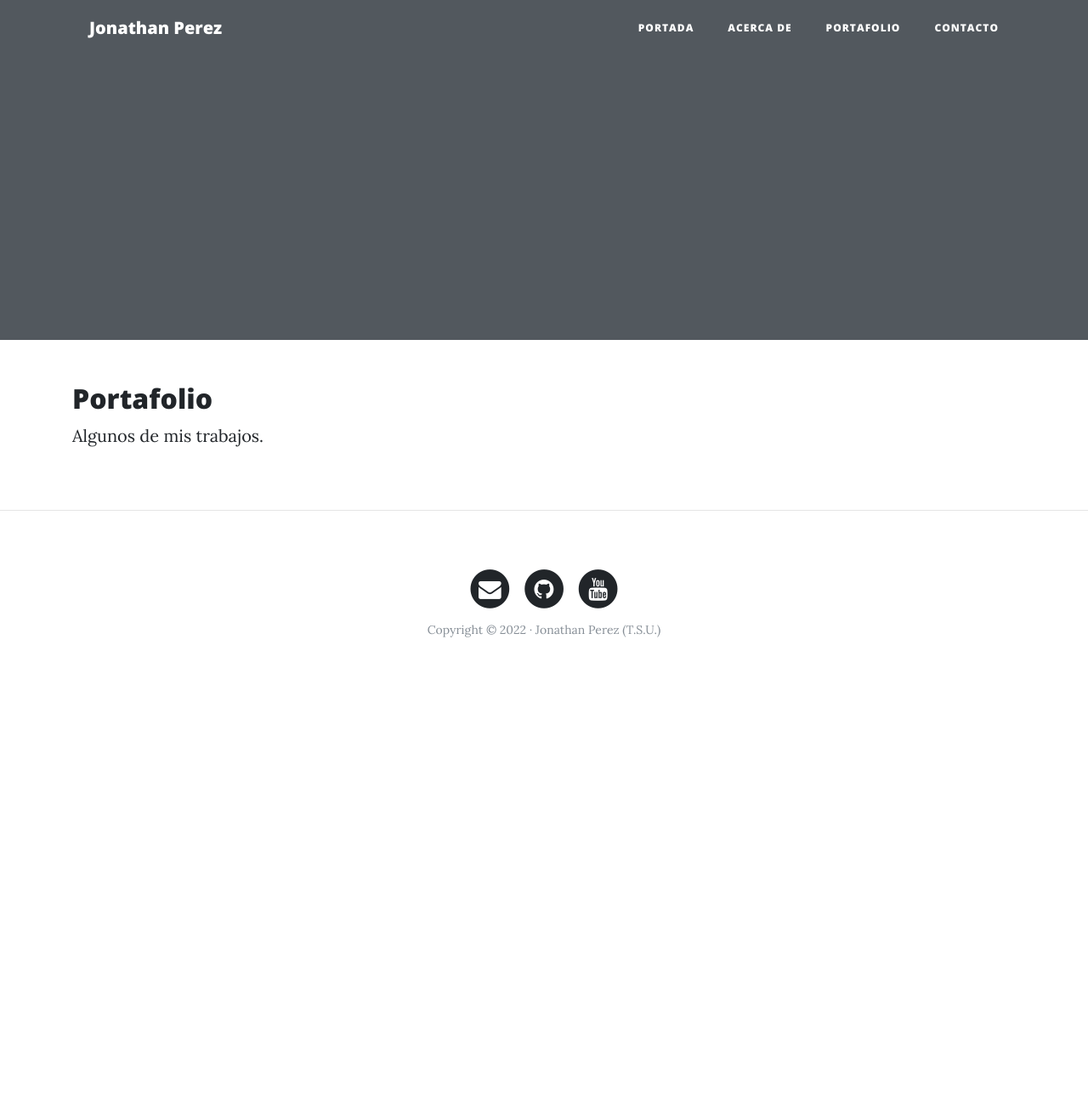
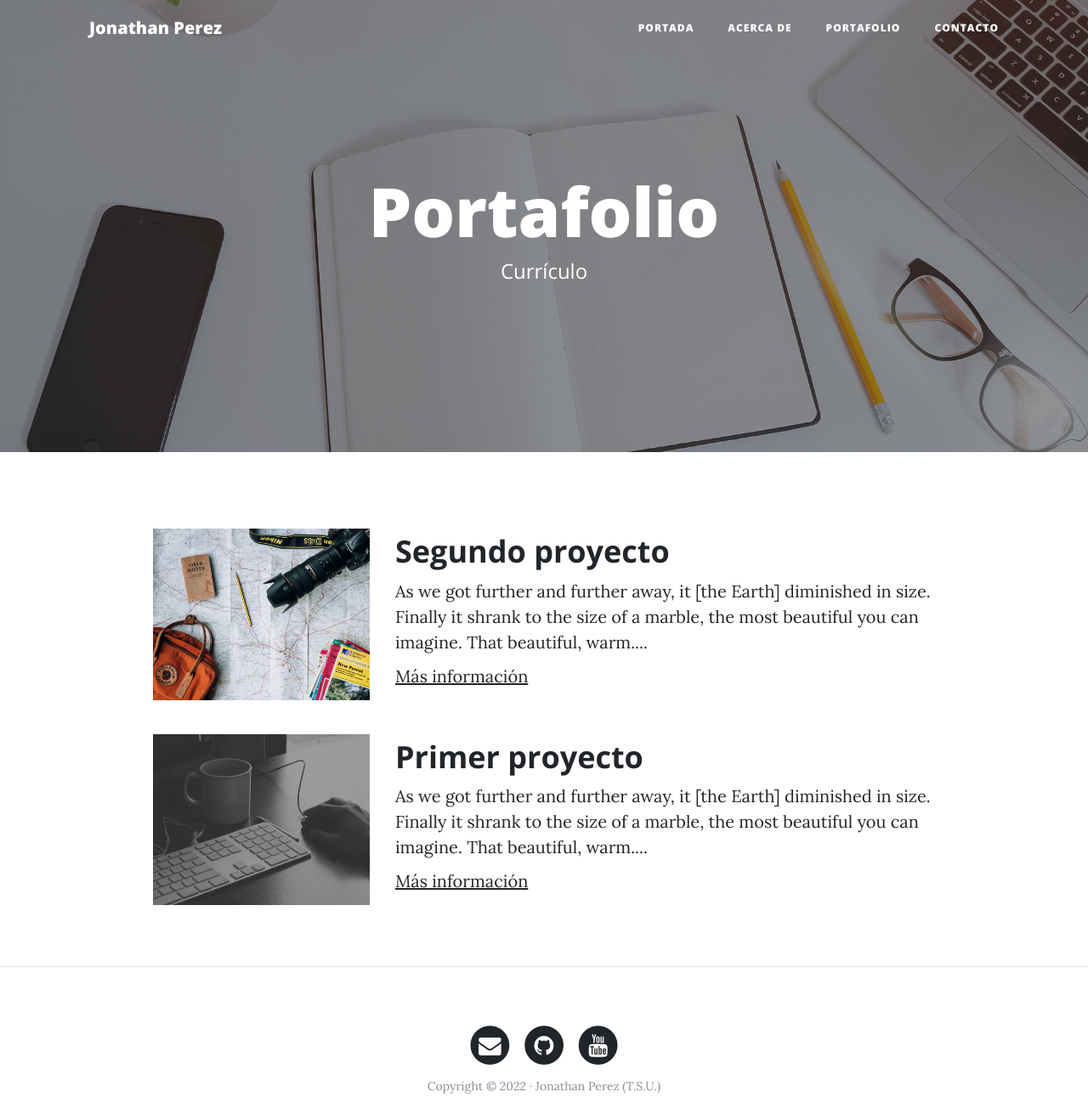
Before and after one commit to TheJonaCode/WebPersonal, a Django app: page /portfolio/ in a window 1280 px wide. Shown: the top 1305 px of the page at 85% size. Before the commit the page ends 750 px from the top, so only its background shows below. Run offline with Django 3.2, Linux system fonts and the light colour scheme; some libraries are stand-ins or nearby versions.

Commit message:
Adaptar los demás templates

```diff
--- a/core/templates/core/portfolio.html
+++ b/core/templates/core/portfolio.html
@@ -1,4 +1,26 @@
-{% extends 'core/base.html' %} {% block title %}Portafolio{% endblock %} {% block content %}
-<h2>Portafolio</h2>
-<p>Algunos de mis trabajos.</p>
+{% extends 'core/base.html' %} {% load static %} {% block title %}Portafolio{% endblock %} {% block background %}{% static 'core/img/portfolio-bg.jpg' %}{% endblock %} {% block headers %}
+<h1>Portafolio</h1>
+<span class="subheading">Currículo</span> {% endblock %} {% block content %}
+<!-- Proyecto -->
+<div class="row project">
+    <div class="col-lg-3 col-md-4 offset-lg-1">
+        <img class="img-fluid" src="{% static 'core/img/about-bg.jpg' %}" alt="">
+    </div>
+    <div class="col-lg-7 col-md-8">
+        <h2 class="section-heading title">Segundo proyecto</h2>
+        <p>As we got further and further away, it [the Earth] diminished in size. Finally it shrank to the size of a marble, the most beautiful you can imagine. That beautiful, warm....</p>
+        <p><a href="http://google.com">Más información</a></p>
+    </div>
+</div>
+<!-- Proyecto -->
+<div class="row project">
+    <div class="col-lg-3 col-md-4 offset-lg-1">
+        <img class="img-fluid" src="{% static 'core/img/home-bg.jpg' %}" alt="">
+    </div>
+    <div class="col-lg-7 col-md-8">
+        <h2 class="section-heading title">Primer proyecto</h2>
+        <p>As we got further and further away, it [the Earth] diminished in size. Finally it shrank to the size of a marble, the most beautiful you can imagine. That beautiful, warm....</p>
+        <p><a href="http://google.com">Más información</a></p>
+    </div>
+</div>
 {% endblock %}
```
Also changed, not shown: core/templates/core/about.html (+13 -3 lines), core/templates/core/contact.html (+11 -9 lines).
